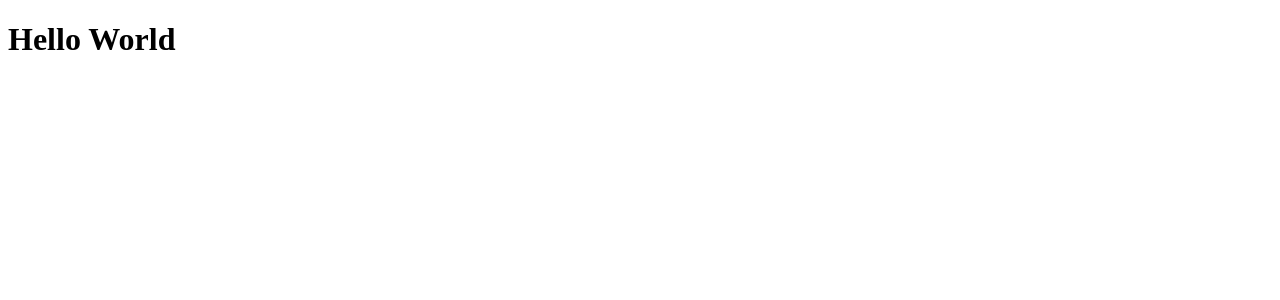
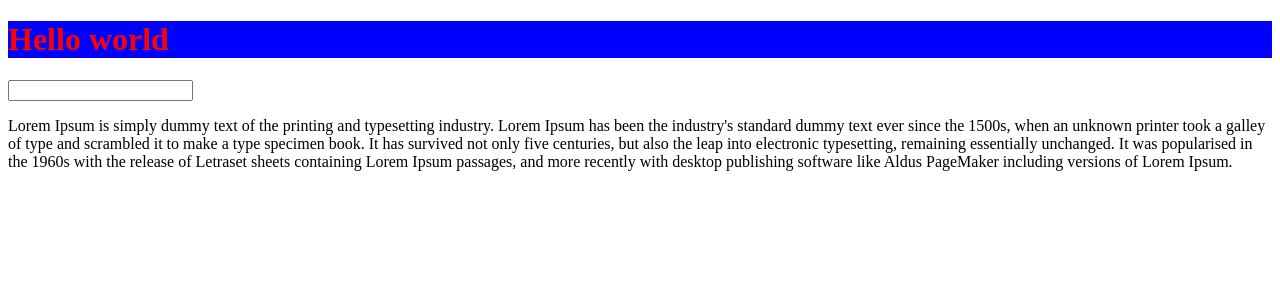
Before and after one commit to flyBoy667/TutoReact, a React (Vite) app: page / in a window 1280 px wide. Shown: the top 300 px of the page. Built offline with nearby package versions, Linux system fonts and the light colour scheme.

Commit message:
second commit

```diff
--- a/src/App.jsx
+++ b/src/App.jsx
@@ -1,5 +1,26 @@
+const title = "Hello world"
+const styles = {
+    backgroundColor: 'blue',
+    color: 'red'
+}
+const handleClick = (e) => {
+    alert("Hello world")
+    console.log(e)
+}
+
 function App() {
-    return <h1>Hello World</h1>
+    return <>
+        <h1 onClick={handleClick} style={styles} >{title}</h1>
+        <input type="text"/>
+        <p>
+            Lorem Ipsum is simply dummy text of the printing and typesetting industry. Lorem Ipsum has been the
+            industry's standard dummy text ever since the 1500s, when an unknown printer took a galley of type and
+            scrambled it to make a type specimen book. It has survived not only five centuries, but also the leap into
+            electronic typesetting, remaining essentially unchanged. It was popularised in the 1960s with the release of
+            Letraset sheets containing Lorem Ipsum passages, and more recently with desktop publishing software like
+            Aldus PageMaker including versions of Lorem Ipsum.
+        </p>
+    </>
 }
 
 export default App
```
